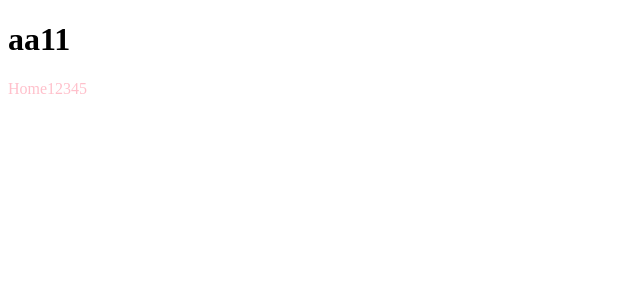
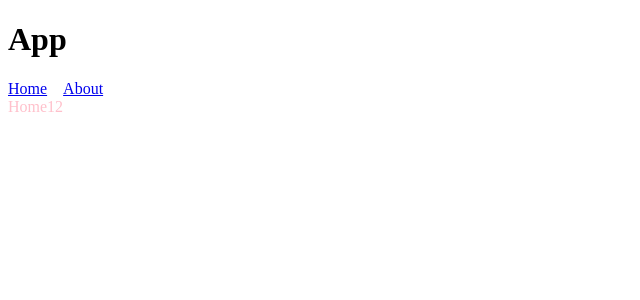
Before and after one commit to mzy911/webpackCli, a React app: page / in a window 1280 px wide. Shown: the top 300 px of the page, without its empty margins (0-640 px from the left). Built offline with nearby package versions, Linux system fonts and the light colour scheme.

Commit message:
feat：配置路由

```diff
--- a/package.json
+++ b/package.json
@@ -56,6 +56,7 @@
   },
   "dependencies": {
     "react": "^18.2.0",
-    "react-dom": "^18.2.0"
+    "react-dom": "^18.2.0",
+    "react-router-dom": "^6.4.2"
   }
 }
--- a/src/App.js
+++ /dev/null
@@ -1,14 +0,0 @@
-import React from 'react'
-import Home from '@/views/Home'
-
-const App = () => {
-  return (
-    <>
-      <h1>aa11</h1>
-      {/* App */}
-      <Home />
-    </>
-  )
-}
-
-export default App
--- /dev/null
+++ b/src/App.jsx
@@ -0,0 +1,26 @@
+import React from 'react'
+import { Link, Routes, Route } from 'react-router-dom'
+import Home from '@/views/Home'
+import About from '@/views/About'
+
+const App = () => {
+  return (
+    <div>
+      <h1>App</h1>
+      <div>
+        <Link to="/"></Link>
+        <Link to="/home">Home</Link>
+        &nbsp;&nbsp;&nbsp;&nbsp;
+        <Link to="/about">About</Link>
+      </div>
+      <div>
+        <Routes>
+          <Route path="/" element={<Home />}></Route>
+          <Route path="/home" element={<Home />}></Route>
+          <Route path="/about" element={<About />}></Route>
+        </Routes>
+      </div>
+    </div>
+  )
+}
+export default App
--- a/src/main.js
+++ b/src/main.js
@@ -1,7 +1,12 @@
 import React from 'react'
 import ReactDom from 'react-dom/client'
+import { BrowserRouter } from 'react-router-dom'
 import App from './App'
 
 const root = ReactDom.createRoot(document.getElementById('app'))
 
-root.render(<App />)
+root.render(
+  <BrowserRouter>
+    <App />
+  </BrowserRouter>
+)
--- /dev/null
+++ b/src/views/About/index.js
@@ -0,0 +1,8 @@
+import React from 'react'
+import './index.less'
+
+const About = () => {
+  return <div className="about-title">About12</div>
+}
+
+export default About
--- a/src/views/Home/index.js
+++ b/src/views/Home/index.js
@@ -2,7 +2,7 @@ import React from 'react'
 import './index.less'
 
 const Home = () => {
-  return <div className="home-title">Home12345</div>
+  return <div className="home-title">Home12</div>
 }
 
 export default Home
```
Also changed, not shown: src/views/About/index.less (added), 1 other file (tests, documents, lock files or other folders).
